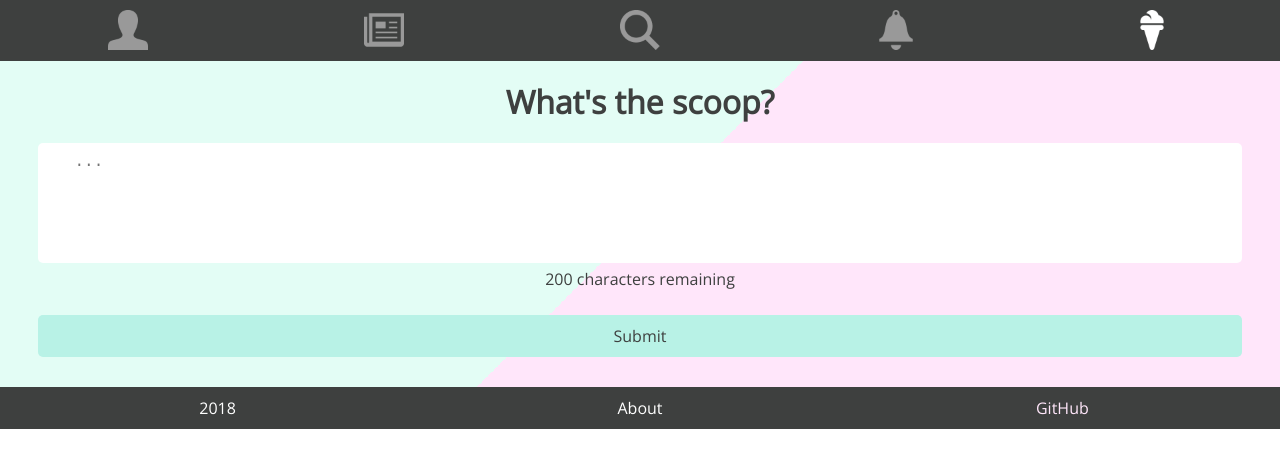
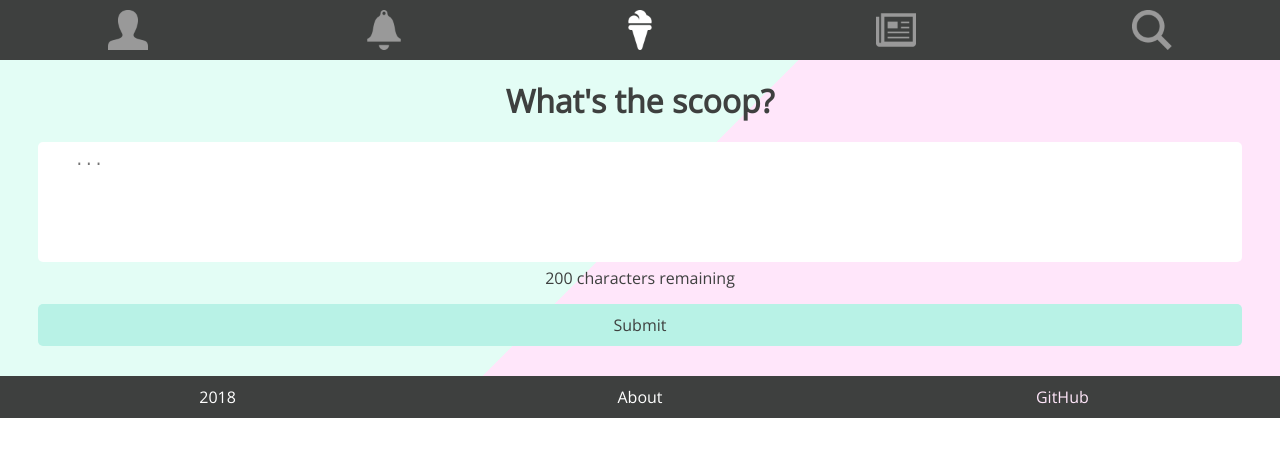
Before and after one commit to chingu-voyage4/Bears-Team-1, a React (Create React App) app: page /scoop in a window 1280 px wide. Shown: the top 468 px of the page. Built offline with nearby package versions, Linux system fonts and the light colour scheme.

Commit message:
Rearranged navbar links

```diff
--- a/src/App.css
+++ b/src/App.css
@@ -90,7 +90,7 @@ body {
   background: #3e403f;
   width: 100%;
   margin: 0;
-  padding: 10px 0px 6px 0px;
+  padding: 10px 0px 5px 0px;
 }
 
 .navbar ul {
@@ -401,7 +401,7 @@ body {
 .scoop--form--submit-button {
   font-size: 14px;
   width: 100%;
-  margin: 25px 0px 30px 0px;
+  margin: 15px 0px 30px 0px;
   padding: 10px;
   background: #b8f2e6;
   border: 0px solid #3e403f;
--- a/src/App.scss
+++ b/src/App.scss
@@ -91,7 +91,7 @@ body {
   background: $brand-color-black;
   width: 100%;
   margin: 0;
-  padding: 10px 0px 6px 0px;
+  padding: 10px 0px 5px 0px;
 }
 
 .navbar ul {
@@ -422,7 +422,7 @@ body {
 .scoop--form--submit-button {
   font-size: 14px;
   width: 100%;
-  margin: 25px 0px 30px 0px;
+  margin: 15px 0px 30px 0px;
   padding: 10px;
   background: $brand-color-green;
   border: 0px solid $brand-color-black;
--- a/src/components/Nav.js
+++ b/src/components/Nav.js
@@ -23,16 +23,6 @@ class Nav extends Component {
               </NavLink>
             </li>
             <li>
-              <NavLink to="/feed" activeClassName="navbar--selected">
-                <img src={feed} alt="Feed" className="navbar--icon" />
-              </NavLink>
-            </li>
-            <li>
-              <NavLink to="/search" activeClassName="navbar--selected">
-                <img src={search} alt="Search" className="navbar--icon" />
-              </NavLink>
-            </li>
-            <li>
               <NavLink to="/notifications" activeClassName="navbar--selected">
                 <img
                   src={notifications}
@@ -43,7 +33,21 @@ class Nav extends Component {
             </li>
             <li>
               <NavLink to="/scoop" activeClassName="navbar--selected">
-                <img src={post} alt="Post" className="navbar--icon" />
+                <img
+                  src={post}
+                  alt="Post"
+                  className="navbar--icon navbar--icon-center"
+                />
+              </NavLink>
+            </li>
+            <li>
+              <NavLink to="/feed" activeClassName="navbar--selected">
+                <img src={feed} alt="Feed" className="navbar--icon" />
+              </NavLink>
+            </li>
+            <li>
+              <NavLink to="/search" activeClassName="navbar--selected">
+                <img src={search} alt="Search" className="navbar--icon" />
               </NavLink>
             </li>
           </ul>
```
